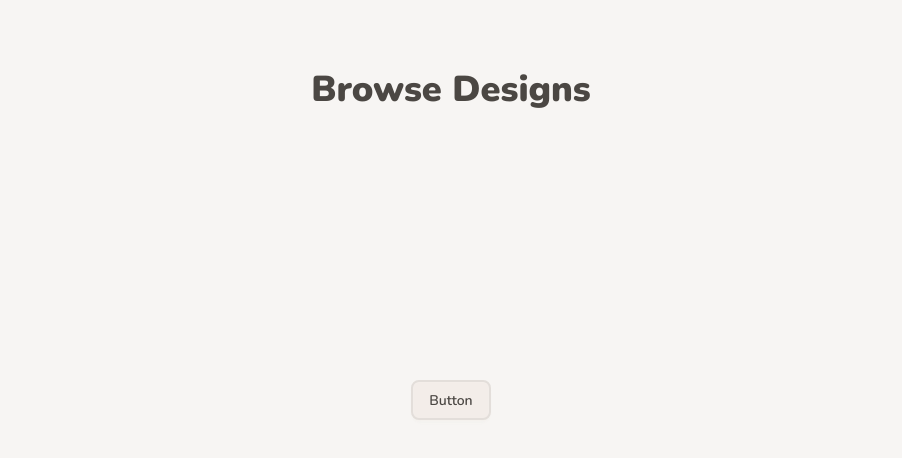
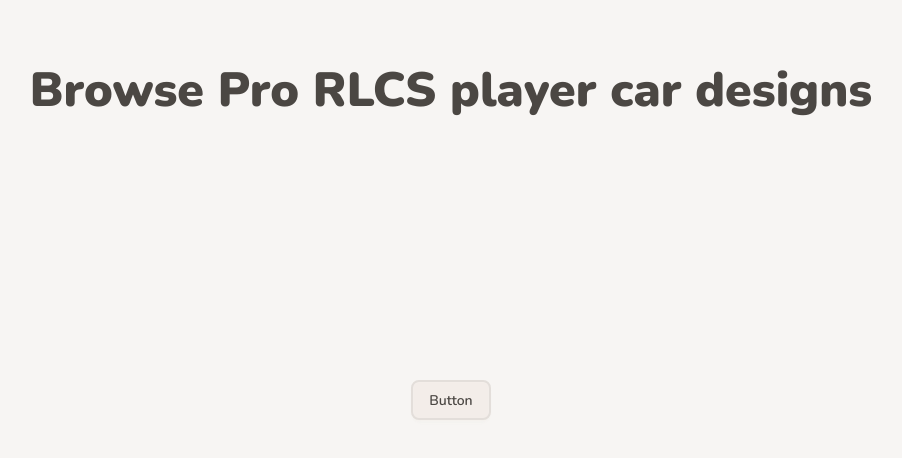
Before and after one commit to apparentlyarhm/rlcs-designs, a Next.js app: page / in a window 1280 px wide. Shown: the top 458 px of the page, without its empty margins (189-1091 px from the left). Built offline with nearby package versions, Linux system fonts and the light colour scheme.

Commit message:
small refactor + use tanstack query

```diff
--- a/package.json
+++ b/package.json
@@ -9,6 +9,7 @@
     "lint": "eslint"
   },
   "dependencies": {
+    "@tanstack/react-query": "^5.90.5",
     "clsx": "^2.1.1",
     "next": "15.5.6",
     "react": "19.1.0",
--- a/src/app/designs/[id]/page.tsx
+++ b/src/app/designs/[id]/page.tsx
@@ -1,5 +1,8 @@
+"use client"
+
 import { ArrowUpRight, CopyIcon, HomeIcon, LikeIcon, RandomIcon } from "@/components/icons";
 import { CarDesign } from "@/lib/types";
+import { useQuery } from '@tanstack/react-query';
 
 async function getDesignById(id: string): Promise<CarDesign | null> {
 
@@ -15,14 +18,40 @@
     return res.json();
 }
 
-export default async function DesignDetails({ params }: { params: { id: string } }) {
-    const design = await getDesignById(params.id);
+export const useDesignById = (id: string) => {
+    return useQuery({
+        queryKey: ['design', id],
+        queryFn: () => getDesignById(id),
+        enabled: !!id,
+    });
+};
 
-    if (!design) {
+export default function DesignDetails({ params }: { params: { id: string } }) {
+    const { data, isLoading, isError } = useDesignById(params.id);
+
+    if (isLoading) {
+        return <div className="loading loading-spinner loading-xl" />;
+    }
+
+    if (!data) {
         return (
             <p>This page does not exist.. yet.</p>
         )
     }
+
+    if (!isError) {
+        return (
+            <div className="flex flex-col gap-8 w-full align-center justify-center text-center">
+                <p>Error fetching design</p>
+
+                <button className="btn py-10 px-12 max-w-sm rounded-full border-1 btn-soft btn-neutral text-lg">
+                    Return home
+                    <HomeIcon size={24} />
+                </button>
+            </div>
+        )
+    }
+    const design = data // this is just done to not refactor ALL the code below LMAO
 
     const hasImages = design.imageUrls && design.imageUrls.length > 0;
     const hasMultipleImages = hasImages && design.imageUrls.length > 1;
--- a/src/app/layout.tsx
+++ b/src/app/layout.tsx
@@ -2,6 +2,7 @@
 import "./globals.css";
 import { nunito } from "@/config/fonts";
 import clsx from "clsx";
+import { Providers } from './providers';
 
 export const metadata: Metadata = {
   title: "Car Designs",
@@ -15,11 +16,14 @@
 }>) {
   return (
     <html lang="en" data-theme="silk" className="">
-      <body
-        className={clsx('', nunito.className)}
-      >
-        {children}
-      </body>
+      <Providers>
+
+        <body
+          className={clsx('', nunito.className)}
+        >
+          {children}
+        </body>
+      </Providers>
     </html>
   );
 }
--- a/src/app/page.tsx
+++ b/src/app/page.tsx
@@ -2,8 +2,8 @@
 export default function Home() {
   return (
     <div className="grid grid-rows-[20px_1fr_20px] items-center justify-items-center min-h-screen p-8 pb-20 gap-16 sm:p-20">
-      <p className="font-black text-4xl">
-        {"Browse Designs"}
+      <p className="font-black text-5xl">
+        {"Browse Pro RLCS player car designs"}
       </p>
 
       <button className="btn">Button</button>
--- /dev/null
+++ b/src/app/providers.tsx
@@ -0,0 +1,19 @@
+"use client";
+
+import {
+  useQuery,
+  useMutation,
+  useQueryClient,
+  QueryClient,
+  QueryClientProvider,
+} from '@tanstack/react-query'
+
+const queryClient = new QueryClient()
+
+export function Providers({ children }: { children: React.ReactNode }) {
+    return (
+        <QueryClientProvider client={queryClient}>
+            {children}
+        </QueryClientProvider>
+    );
+}
```
Also changed, not shown: 1 other file (tests, documents, lock files or other folders).
